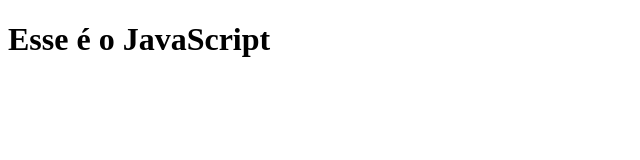
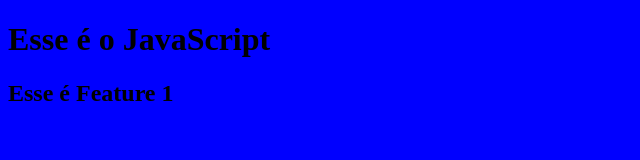
Before and after one commit to Luchtml/javascript-git, a plain HTML site: page index.html in a window 1280 px wide. Shown: the whole page, without its empty margins (0-640 px from the left). Drawn offline with Linux system fonts and the light colour scheme.

Commit message:
h2 da feature1

```diff
--- a/index.html
+++ b/index.html
@@ -5,9 +5,11 @@
     <meta http-equiv="X-UA-Compatible" content="IE=edge">
     <meta name="viewport" content="width=device-width, initial-scale=1.0">
     <title>Javascript git</title>
+    <link rel="stylesheet" href="style.css">
 </head>
 <body>
     <h1>Esse é o JavaScript</h1>
+    <h2>Esse é Feature 1</h2>
     <script src="script.js"></script>
 </body>
 </html>
```
